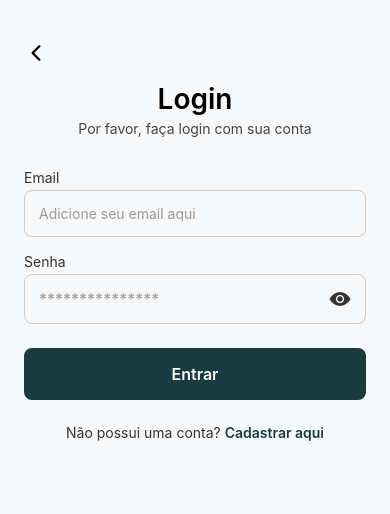
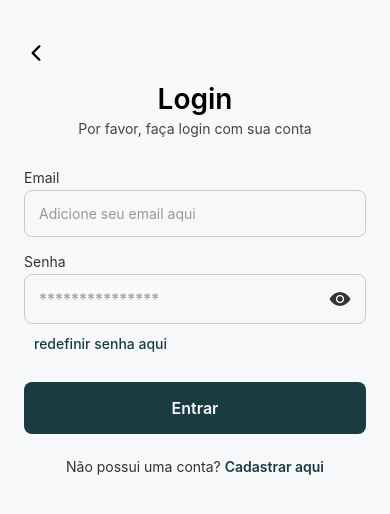
Before and after one commit to GabrielMessiasdaSilva/VestQuest, a React Native app: screen /Login in a window 390 px wide. Shown: the top 514 px of the page. Built offline with nearby package versions, Linux system fonts and the light colour scheme; no server answers.

Commit message:
feat: Alteração de redefinição de senha e email

```diff
--- a/src/i18n/locales/pt.json
+++ b/src/i18n/locales/pt.json
@@ -1,5 +1,29 @@
 {
     "greeting": "Olá, {{name}}!",
+    "accountCreatedCheckEmail": "Conta criada com sucesso! Verifique seu e-mail para ativar sua conta.",
+    "emailNaoVerificadoTitulo": "E-mail não verificado",
+    "emailNaoVerificadoMensagem": "Por favor, verifique seu e-mail antes de continuar.",
+    "reenviarEmail": "Reenviar e-mail de verificação",
+    "emailReenviado": "E-mail de verificação reenviado com sucesso.",
+    "erroReenviarEmail": "Erro ao reenviar o e-mail. Tente novamente.",
+    "ok": "OK",
+    "erro": "Erro",
+    "erroGenerico": "Ocorreu um erro. Tente novamente.",
+    "usuarioNaoEncontrado": "Usuário não encontrado.",
+    "senhaIncorreta": "Senha incorreta.",
+    "entrar": "Entrar",
+    "naoTemConta": "Não tem uma conta?",
+    "cadastrarAqui": "Cadastre-se aqui",
+    "emailObrigatorio": "E-mail é obrigatório.",
+    "senhaObrigatoria": "Senha é obrigatória.",
+    "subtitulo": "Faça login na sua conta",
+    "senha": "Senha",
+    "esqueceuSenha": "Esqueceu a senha?",
+    "digiteEmailParaRedefinir": "Digite seu e-mail para redefinir a senha.",
+    "emailRedefinicaoEnviado": "E-mail de redefinição de senha enviado com sucesso.",
+    "atencao": "Atenção",
+    "sucesso": "Sucesso",
+    "placeholderEmail": "Digite seu e-mail",
     "greetingChallenge": "Olá, {{username}}!",
     "save": "Salvar",
     "choose_language": "Troque o idioma (EN/PT)",
--- a/src/screens/Cadastro/index.tsx
+++ b/src/screens/Cadastro/index.tsx
@@ -17,6 +17,8 @@ import { yupResolver } from '@hookform/resolvers/yup';
 import * as yup from 'yup';
 import CustomAlert from '../../components/SuccessAlert';
 import { styles } from './styles';
+import { sendEmailVerification } from 'firebase/auth';
+
 
 type FormData = {
   username: string;
@@ -67,7 +69,6 @@ export default function Cadastro() {
   } = useForm<FormData>({
     resolver: yupResolver(schema),
   });
-
 const onSubmit = async (data: FormData) => {
   try {
     const userCredential = await createUserWithEmailAndPassword(
@@ -77,18 +78,23 @@ export default function Cadastro() {
     );
     const user = userCredential.user;
 
+    // Envia email de verificação
+    await sendEmailVerification(user);
+
     // Salva no Firestore
     await setDoc(doc(db, "users", user.uid), {
       username: data.username,
       email: data.email,
     });
 
-      showAlert(t("success"), t("accountCreated"));
+    showAlert(t("success"), t("accountCreatedCheckEmail"));
     reset();
   } catch (error: any) {
+    console.log(error);
     showAlert(t("error"), t("accountAlreadyInUse"));
   }
 };
+
   return (
     <KeyboardAvoidingView style={styles.container} behavior={Platform.OS === 'ios' ? 'padding' : 'height'}>
       <ScrollView contentContainerStyle={{ flexGrow: 1 }}
--- a/src/screens/Login/index.tsx
+++ b/src/screens/Login/index.tsx
@@ -14,6 +14,8 @@ import { auth } from '../../services/firebaseConfig';
 import { useTranslation } from 'react-i18next';
 import { styles } from './styles';
 import AsyncStorage from '@react-native-async-storage/async-storage';
+import { sendEmailVerification } from 'firebase/auth';
+import { sendPasswordResetEmail } from 'firebase/auth';
 
 
 type FormData = {
@@ -25,26 +27,48 @@ export default function Login() {
   const navigation = useNavigation();
   const [showPassword, setShowPassword] = useState(false);
   const { t } = useTranslation();
+  const [emailValue, setEmailValue] = useState('');
+
 
   const schema = yup.object({
-    email: yup.string().email(t('login.emailInvalido')).required(t('login.emailObrigatorio')),
-    password: yup.string().required(t('login.senhaObrigatoria')),
+    email: yup.string().email(t('emailInvalido')).required(t('emailObrigatorio')),
+    password: yup.string().required(t('senhaObrigatoria')),
   });
   const {
     control, handleSubmit, formState: { errors },
   } = useForm<FormData>({
     resolver: yupResolver(schema),
   });
-
   const onSubmit = async (data: FormData) => {
     try {
       const userCredential = await signInWithEmailAndPassword(auth, data.email, data.password);
       const user = userCredential.user;
 
-      await AsyncStorage.setItem('userToken', user.uid);  // salva o id do usuário
+      if (!user.emailVerified) {
+        Alert.alert(
+          t('emailNaoVerificadoTitulo'),
+          t('emailNaoVerificadoMensagem'),
 
+          [
+            {
+              text: t('reenviarEmail'),
+              onPress: async () => {
+                try {
+                  await sendEmailVerification(user);
+                  Alert.alert(t('emailReenviado'));
+                } catch (err) {
+                  Alert.alert(t('erro'), t('erroReenviarEmail'));
+                }
+              },
+            },
+            { text: t('ok') }
+          ]
+        );
+        return;
+      }
+
+      await AsyncStorage.setItem('userToken', user.uid);
       navigation.navigate('Home' as never);
-
 
     } catch (error: any) {
       let message = t('login.erroGenerico');
@@ -54,18 +78,28 @@ export default function Login() {
     }
   };
 
-  useFocusEffect(
-    React.useCallback(() => {
-      const onBackPress = () => {
-        navigation.navigate('Inicial' as never);
-        return true;
-      };
+  const handleForgotPassword = () => {
+    if (!emailValue) {
+      Alert.alert(t('atencao'), t('digiteEmailParaRedefinir'));
+      return;
+    }
 
-      const subscription = BackHandler.addEventListener('hardwareBackPress', onBackPress);
+    sendPasswordResetEmail(auth, emailValue)
+      .then(() => {
+        Alert.alert(t('sucesso'), t('emailRedefinicaoEnviado'));
+      })
+      .catch((error) => {
+        let message = t('erroGenerico');
+        if (error.code === 'auth/user-not-found') {
+          message = t('login.usuarioNaoEncontrado');
+        } else if (error.code === 'auth/invalid-email') {
+          message = t('emailInvalido');
+        }
+        Alert.alert(t('erro'), message);
+      });
+  };
 
-      return () => subscription.remove();
-    }, [navigation])
-  );
+
   return (
     <View style={styles.container}>
       <TouchableOpacity
@@ -89,11 +123,15 @@ export default function Login() {
             keyboardType="email-address"
             placeholderTextColor="#999"
             value={value}
-            onChangeText={onChange}
+            onChangeText={(text) => {
+              setEmailValue(text);
+              onChange(text);
+            }}
             autoCapitalize="none"
           />
         )}
       />
+
       {errors.email && <Text style={styles.error}>{errors.email.message}</Text>}
 
       <Text style={styles.label}>{t('login.senha')}</Text>
@@ -117,7 +155,16 @@ export default function Login() {
           <Ionicons name={showPassword ? 'eye-off' : 'eye'} size={22} color="#333" />
         </TouchableOpacity>
       </View>
+
       {errors.password && <Text style={styles.error}>{errors.password.message}</Text>}
+      <TouchableOpacity onPress={handleForgotPassword} style={styles.forgotPasswordContainer}>
+
+
+           <Text style={styles.forgotPasswordText}>{t('redefinir senha aqui')}</Text>
+
+
+
+      </TouchableOpacity>
 
       <TouchableOpacity
         style={styles.loginButton}
@@ -126,12 +173,17 @@ export default function Login() {
         <Text style={styles.loginButtonText}>{t('login.entrar')}</Text>
       </TouchableOpacity>
 
+
+
       <Text style={styles.footerText}>
         {t('login.naoTemConta')}{' '}
         <Text style={styles.linkText} onPress={() => navigation.navigate('Cadastro' as never)}>
           {t('login.cadastrarAqui')}
         </Text>
+
+
       </Text>
+
     </View>
   );
 }
--- a/src/screens/Login/styles.ts
+++ b/src/screens/Login/styles.ts
@@ -22,7 +22,7 @@ export const styles = StyleSheet.create({
         borderRadius: 8,
         alignItems: 'center',
         justifyContent: 'space-between',
-        marginBottom: 24,
+        marginBottom: 10,
     },
     passwordInput: { flex: 1, fontSize: 16, color: '#000' },
     loginButton: {
@@ -32,6 +32,25 @@ export const styles = StyleSheet.create({
         alignItems: 'center',
         marginBottom: 24,
     },
+    forgotPasswordContainer: {
+        marginTop: 1,
+        marginBottom: 30,
+
+    },
+
+        forgotPasswordText1: {
+        color: '#333',
+        fontSize: 14,
+        left:10,
+
+    },
+    forgotPasswordText: {
+        color: '#1A3C40', // azul estilo link
+        fontWeight: '500',
+        fontSize: 14,
+        left:10,
+    },
+
     loginButtonText: { color: '#f7f8fa', fontWeight: '600', fontSize: 16 },
     footerText: { textAlign: 'center', color: '#333' },
     linkText: { color: '#1A3C40', fontWeight: '600' },
```
Lines whose indentation alone changed are shown as unchanged.
